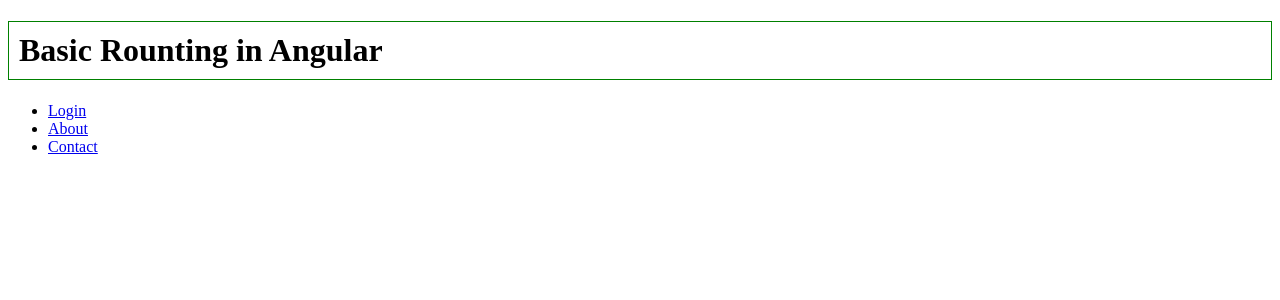
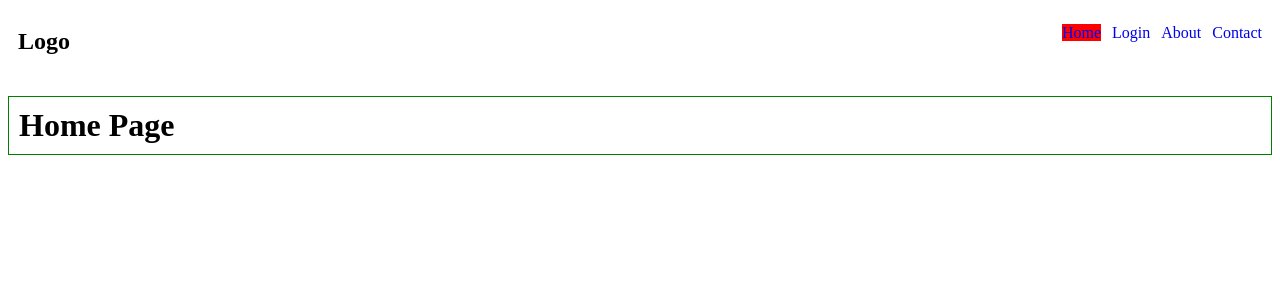
Before and after one commit to Zanna-dev/angular-v19-tutorial, an Angular app: page / in a window 1280 px wide. Shown: the top 300 px of the page. Built offline with nearby package versions, Linux system fonts and the light colour scheme.

Commit message:
Create Header with Routing

```diff
--- a/src/app/app.component.html
+++ b/src/app/app.component.html
@@ -1,17 +1,5 @@
-<h1>Basic Rounting in Angular</h1>
-<ul>
-    <li>
-        <a routerLink="login">Login</a>
-    </li>
 
-     <li>
-        <a routerLink="about">About</a>
-    </li>
-
-     <li>
-        <a routerLink="contact">Contact</a>
-    </li>
-</ul>
+<app-header></app-header>
 <router-outlet></router-outlet>
 
 
--- a/src/app/app.component.ts
+++ b/src/app/app.component.ts
@@ -6,12 +6,13 @@
 import { UserComponent } from './user/user.component';
 import { FormsModule } from '@angular/forms';
 import { NgFor, NgIf, NgSwitch, NgSwitchCase, NgSwitchDefault } from '@angular/common';
+import { HeaderComponent } from './header/header.component';
 
 
 @Component({
   selector: 'app-root',
   // imports: [LoginComponent, SignupComponent, ProfileComponent],
-  imports: [RouterOutlet, RouterLink],
+  imports: [RouterOutlet, RouterLink, HeaderComponent],
   templateUrl: './app.component.html',
   styleUrl: './app.component.css'
 })
--- a/src/app/app.routes.ts
+++ b/src/app/app.routes.ts
@@ -2,10 +2,12 @@
 import { LoginComponent } from './login/login.component';
 import { AboutComponent } from './about/about.component';
 import { ContactComponent } from './contact/contact.component';
+import { HomeComponent } from './home/home.component';
 
 export const routes: Routes = [
     {path:'login', component:LoginComponent},
     {path:'about', component:AboutComponent},
     {path:'contact', component:ContactComponent},
+    {path:'', component:HomeComponent},
 
 ];
--- /dev/null
+++ b/src/app/header/header.component.css
@@ -0,0 +1,21 @@
+nav{
+    display: flex;
+    justify-content: space-between;
+    margin-left: 10px;
+    margin-right: 10px;
+}
+
+ul{
+    display: flex;
+    list-style: none;
+    width: 200px;
+    justify-content: space-between;
+}
+
+ul li a {
+    text-decoration: none;
+}
+
+.active{
+    background-color: red;
+}
--- /dev/null
+++ b/src/app/header/header.component.html
@@ -0,0 +1,25 @@
+
+
+<nav>
+    <h2>Logo</h2>
+
+    <ul>
+      <li>
+        <a [routerLinkActiveOptions]="{exact:true}" routerLinkActive="active" routerLink="/">Home</a>
+    </li>
+
+    <li>
+        <a routerLinkActive="active" routerLink="login">Login</a>
+    </li>
+
+     <li>
+        <a routerLinkActive="active" routerLink="about">About</a>
+    </li>
+
+     <li>
+        <a routerLinkActive="active" routerLink="contact">Contact</a>
+    </li>
+
+
+</ul>
+</nav>
--- /dev/null
+++ b/src/app/home/home.component.html
@@ -0,0 +1 @@
+<h1>Home Page</h1>
```
Also changed, not shown: src/app/header/header.component.ts (added, +12 -0 lines), src/app/home/home.component.ts (added, +11 -0 lines), src/app/home/home.component.css (added), 2 other files (tests, documents, lock files or other folders).
